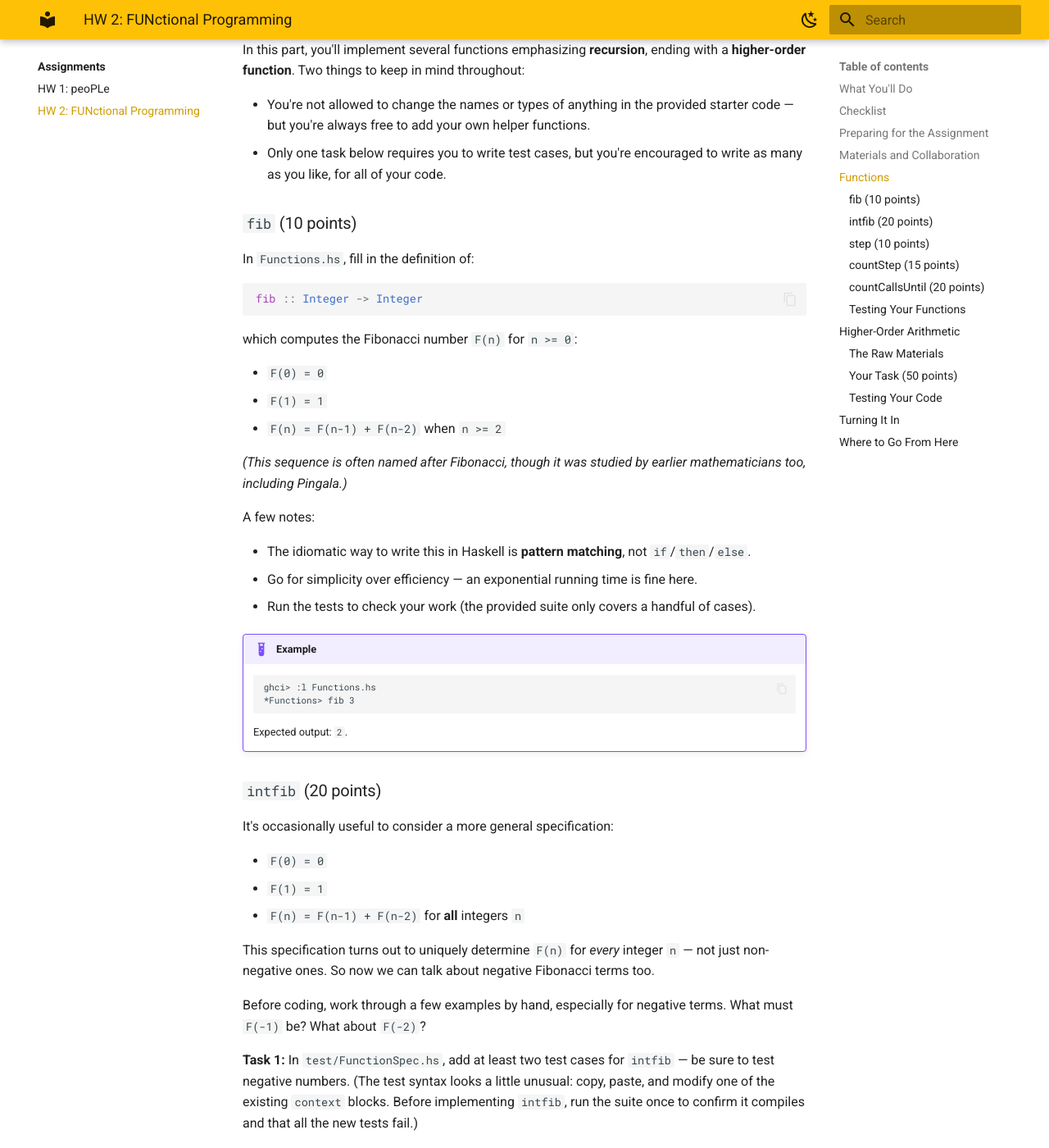
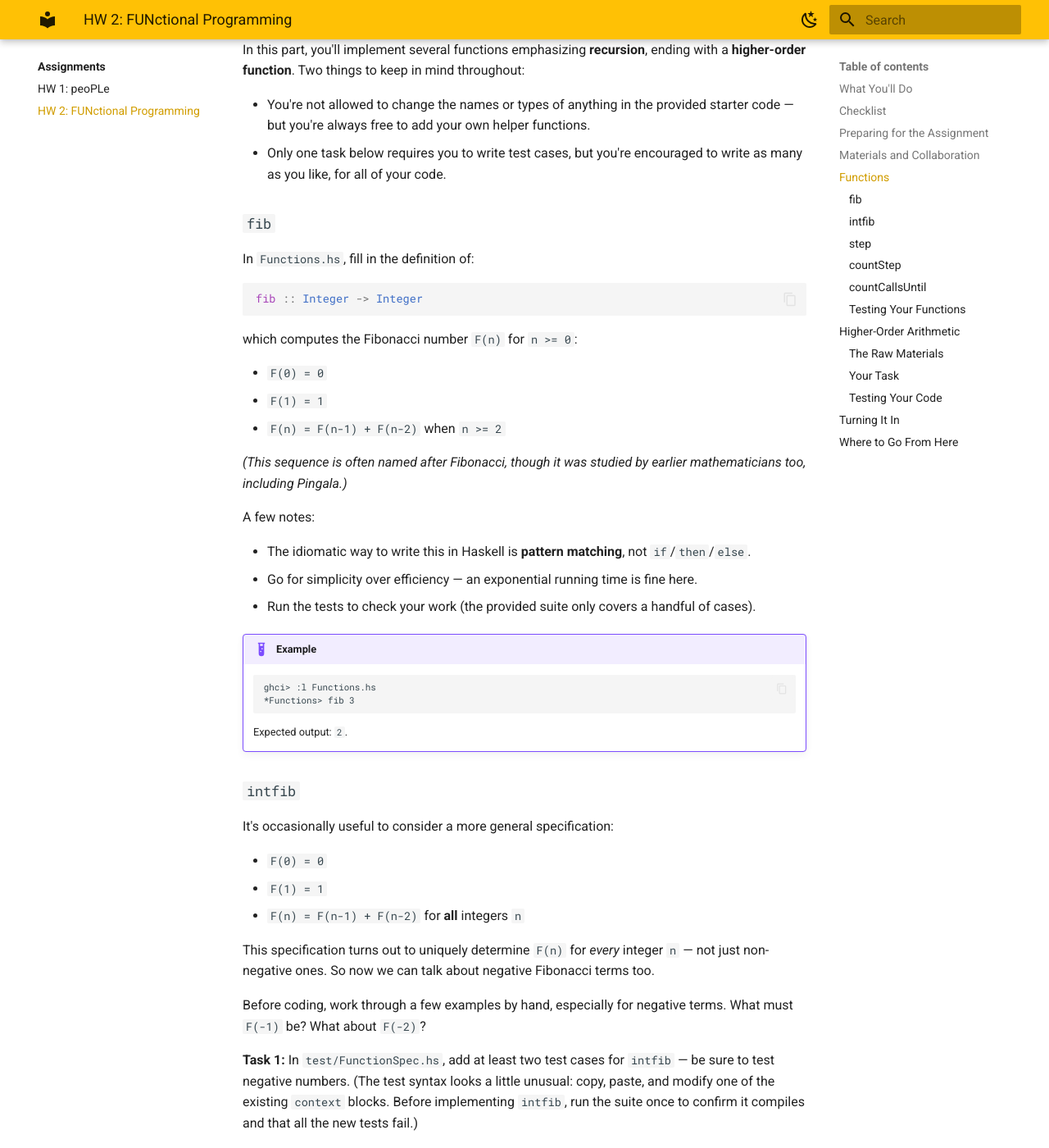
Before and after one commit to lbang-hmc/cs-131-website, an MkDocs documentation site: the page built from content/assignments/hw02.md, in a window 1280 px wide and 1400 px high, scrolled down 1967 px. Shown: the whole window at 82% size. Built offline with MkDocs 1.6.1 and Material for MkDocs 9.7.7, drawn with Linux system fonts in a browser that asks for light colours; some of the changed text lies outside the part shown.

Commit message:
Remove per-task point amounts from HW 2 page
Drop the "(N points)" annotations from the function and task headings.

Co-Authored-By: Claude Sonnet 5 <noreply@anthropic.com>
Claude-Session: https://claude.ai/code/session_01W5JdZqt3Whc8ViMucnnZcZ

````diff
--- a/content/assignments/hw02.md
+++ b/content/assignments/hw02.md
@@ -53,7 +53,7 @@ In this part, you'll implement several functions emphasizing **recursion**, endi
 - You're not allowed to change the names or types of anything in the provided starter code — but you're always free to add your own helper functions.
 - Only one task below requires you to write test cases, but you're encouraged to write as many as you like, for all of your code.
 
-### `fib` (10 points)
+### `fib`
 
 In `Functions.hs`, fill in the definition of:
 
@@ -82,7 +82,7 @@ A few notes:
     ```
     Expected output: `2`.
 
-### `intfib` (20 points)
+### `intfib`
 
 It's occasionally useful to consider a more general specification:
 
@@ -98,7 +98,7 @@ Before coding, work through a few examples by hand, especially for negative term
 
 **Task 2:** In `Functions.hs`, implement `intfib` so it computes `F(n)` for any integer `n`. Clarity and correctness matter more than efficiency here — conditionals (`if`/`then`/`else` or guards) are fair game.
 
-### `step` (10 points)
+### `step`
 
 In `Functions.hs`, fill in:
 
@@ -125,7 +125,7 @@ An `if`/`then`/`else` expression is probably the right tool here. Haskell has bu
     ```
     Expected output: `1`.
 
-### `countStep` (15 points)
+### `countStep`
 
 In `Functions.hs`, fill in:
 
@@ -144,7 +144,7 @@ For example:
 
 Recursion is your friend here.
 
-### `countCallsUntil` (20 points)
+### `countCallsUntil`
 
 Now generalize `countStep` to count calls to *any* function of type `Integer -> Integer`. Define `countCallsUntil`, which takes three arguments:
 
@@ -208,7 +208,7 @@ increment n = n + 1
 - `applyN increment 0 1` is `1`
 - `applyN increment 2 1` is `3`
 
-### Your Task (50 points)
+### Your Task
 
 In `Arithmetic.hs`, fill in `addition`, `multiplication`, and `exponentiation`. You can assume all three are only ever called with non-negative arguments.
 
````
